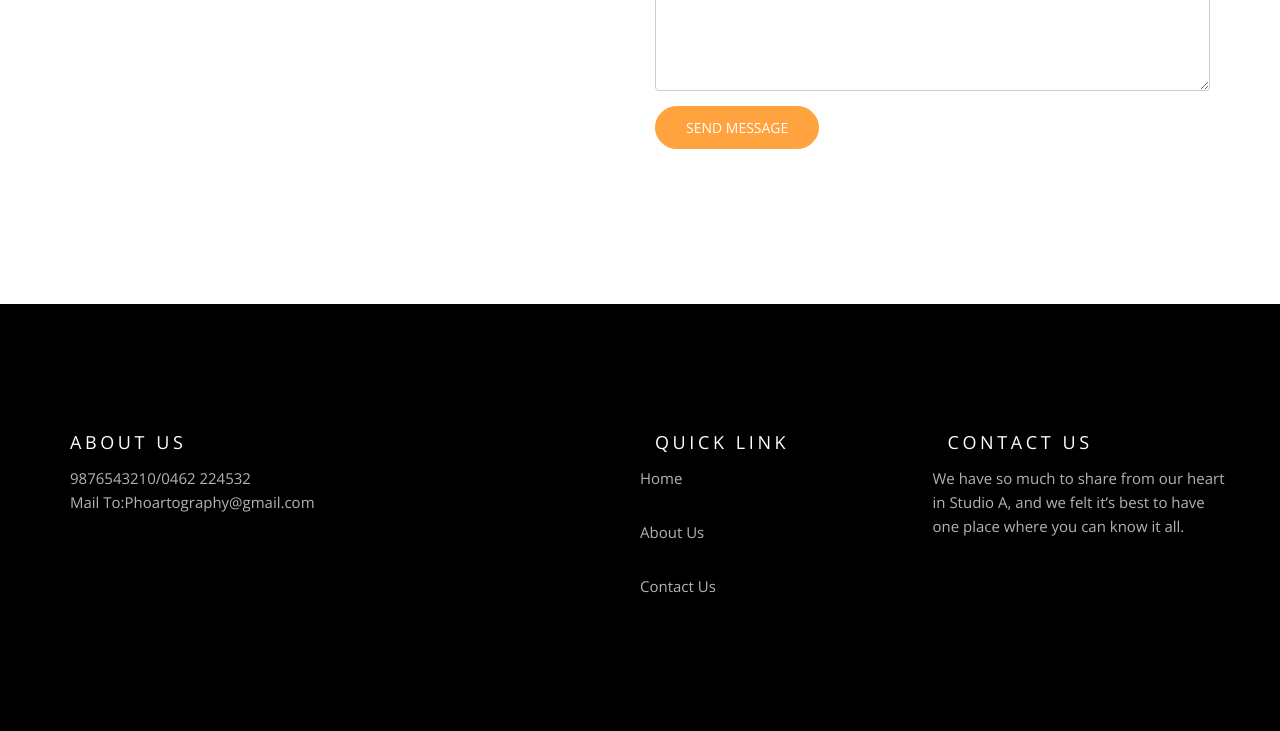
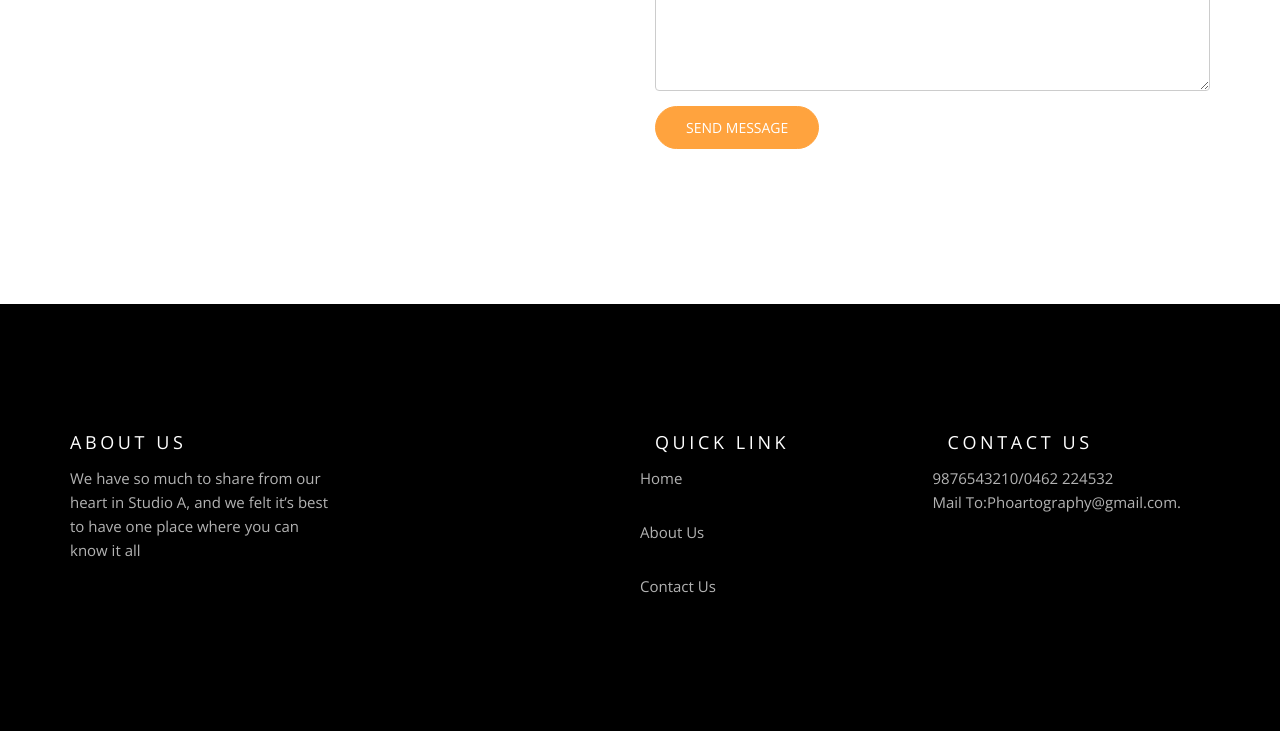
Before and after one commit to venkat45prabu/phoartography-github-io, a website: page index.html in a window 1280 px wide. Shown: the part 5572-6303 px from the top of the page. Drawn offline with nearby package versions, Linux system fonts and the light colour scheme; files whose address does not match are found by name.

Commit message:
Update index.html

```diff
--- a/index.html
+++ b/index.html
@@ -373,7 +373,7 @@
               <h3>About Us</h3>
               <div class="row">
                 <div class="col-md-6">
-                  <p>9876543210/0462 224532<br> Mail To:Phoartography@gmail.com</p>
+                  <p> We have so much to share from our heart in Studio A, and we felt it’s best to have one place where you can know it all</p>
                 </div>
 
               </div>
@@ -401,7 +401,7 @@
               <h3>Contact Us</h3>
               <div class="row">
                 <div class="col-md">
-                  <p>We have so much to share from our heart in Studio A, and we felt it’s best to have one place where you can know it all.</p>
+                  <p>9876543210/0462 224532<br> Mail To:Phoartography@gmail.com.</p>
                 </div>
 
               </div>
```
